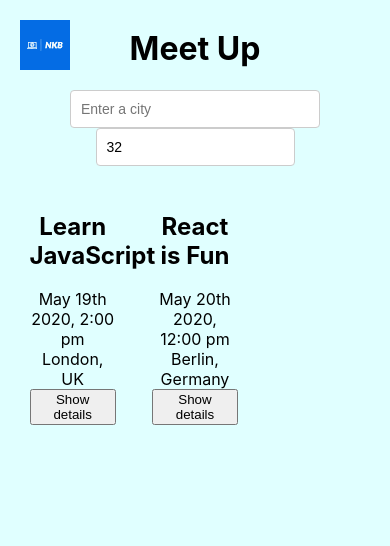
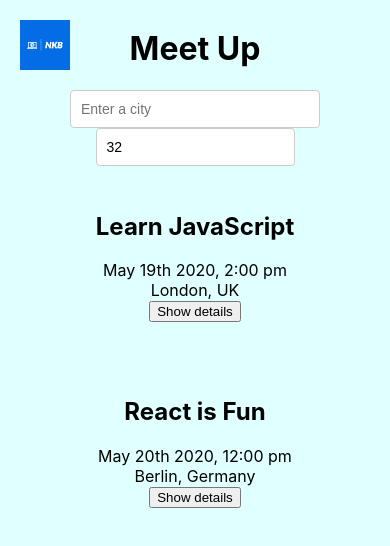
Before and after one commit to nickbeasley/Meet-App, a React (Create React App) app: page / in a window 390 px wide. Shown: the top 546 px of the page. Built offline with nearby package versions, Linux system fonts and the light colour scheme; what atatus-spa would draw is missing.

Commit message:
Update api.js and app.css
fixed column size on mobile. added local stoarge lastEvents

```diff
--- a/src/App.css
+++ b/src/App.css
@@ -99,7 +99,11 @@ input[type="number"] {
 .EventList li {
   break-inside: avoid;
 }
-
+@media only screen and (max-width: 600px) {
+  .EventList {
+    column-count: 1;
+  }
+}
 .details-btn {
   position: absolute;
   right: 5px;
--- a/src/api.js
+++ b/src/api.js
@@ -39,6 +39,11 @@ export const getEvents = async () => {
   if (window.location.href.startsWith("http://localhost")) {
     NProgress.done();
     return mockData;
+  }
+  if (!navigator.onLine) {
+    const data = localStorage.getItem("lastEvents");
+    NProgress.done();
+    return data ? JSON.parse(data).events : [];
   }
 
   const token = await getAccessToken();
```
